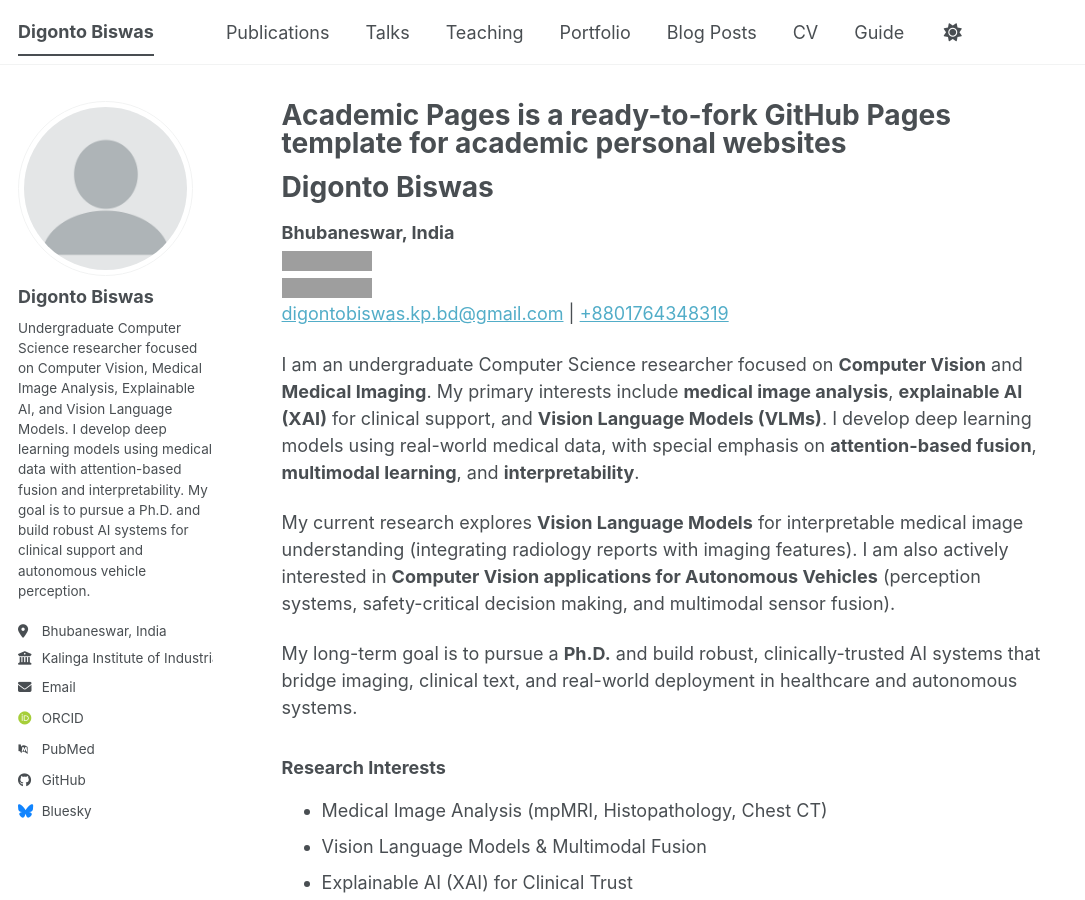
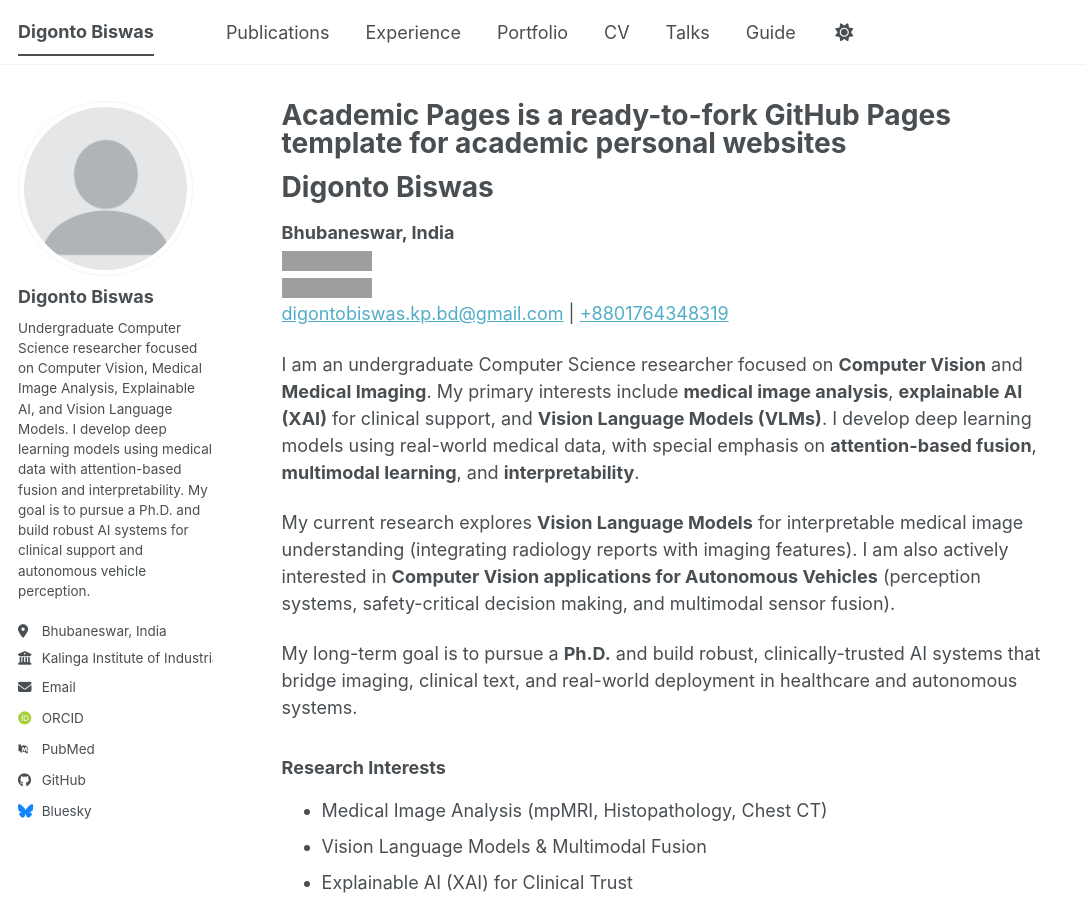
Before and after one commit to digontobiswas/digontobiswas.github.io, a Jekyll site: the page built from _pages/about.md, in a window 1280 px wide and 900 px high. Shown: the whole window, without its empty margins (0-1085 px from the left). Built offline with Jekyll 4.4.1, drawn with Linux system fonts in a browser that asks for light colours; some web fonts are replaced; a script bundle is joined from its source files by our own code; library files that are not in the unit come from our copies; some of the changed lines change nothing that is shown; grey boxes are pictures that could not be loaded.

Commit message:
Update navigation.yml

```diff
--- a/_data/navigation.yml
+++ b/_data/navigation.yml
@@ -5,29 +5,29 @@
 # prevent it from being included in the site.
 #
 # NOTE that only one of the CV options should be selected, the first is for the
-#      Markdown formatted page while the second is generated using JSON.
-
+# Markdown formatted page while the second is generated using JSON.
 main:
   - title: "Publications"
     url: /publications/
+  - title: "Experience"
+    url: /experience/
+  - title: "Portfolio"
+    url: /portfolio/
+
+  - title: "CV"
+    url: /cv/
 
   - title: "Talks"
     url: /talks/
 
-  - title: "Teaching"
-    url: /teaching/
+  # - title: "Teaching"
+  #   url: /teaching/
 
-  - title: "Portfolio"
-    url: /portfolio/
-
-  - title: "Blog Posts"
-    url: /year-archive/
-
-  - title: "CV"
-    url: /cv/
+  # - title: "Blog Posts"
+  #   url: /year-archive/
 
   # - title: "CV"
-  #   url: /cv-json/
+  # url: /cv-json/
 
   - title: "Guide"
     url: /markdown/
```
